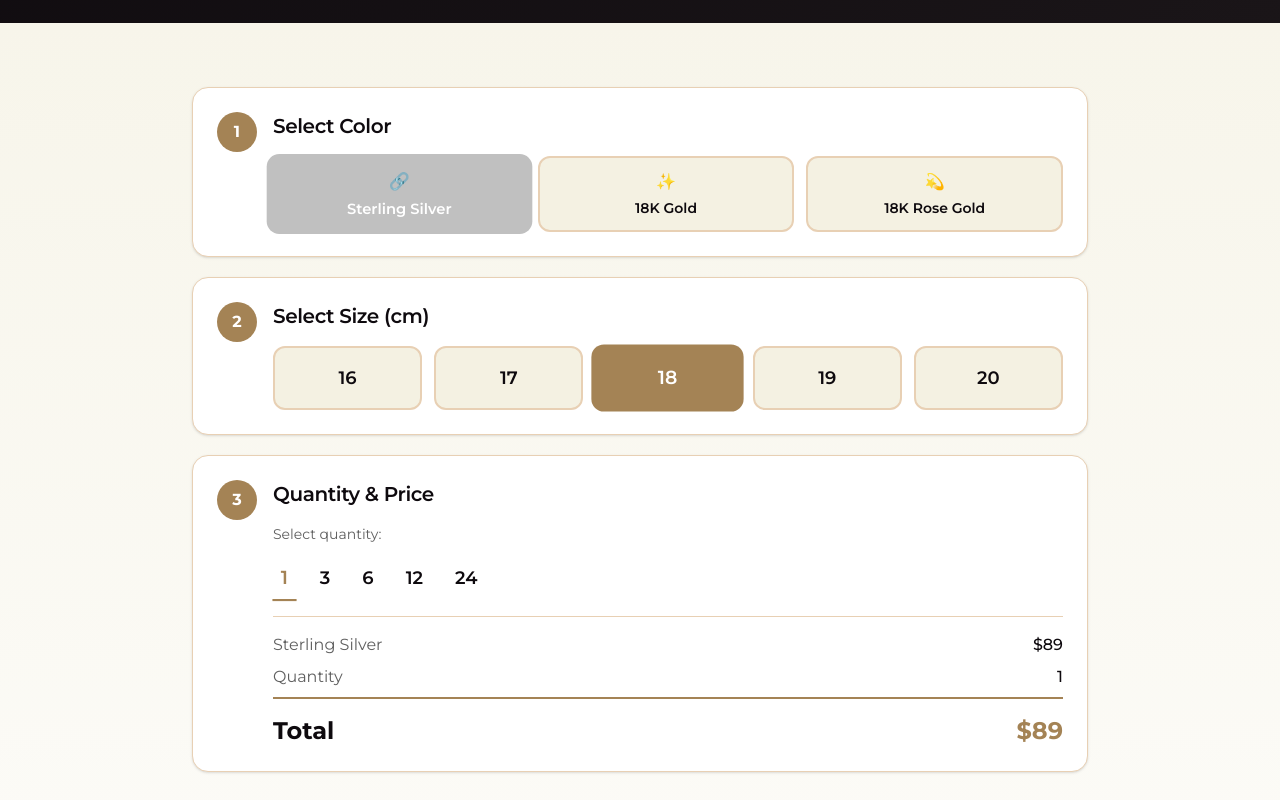
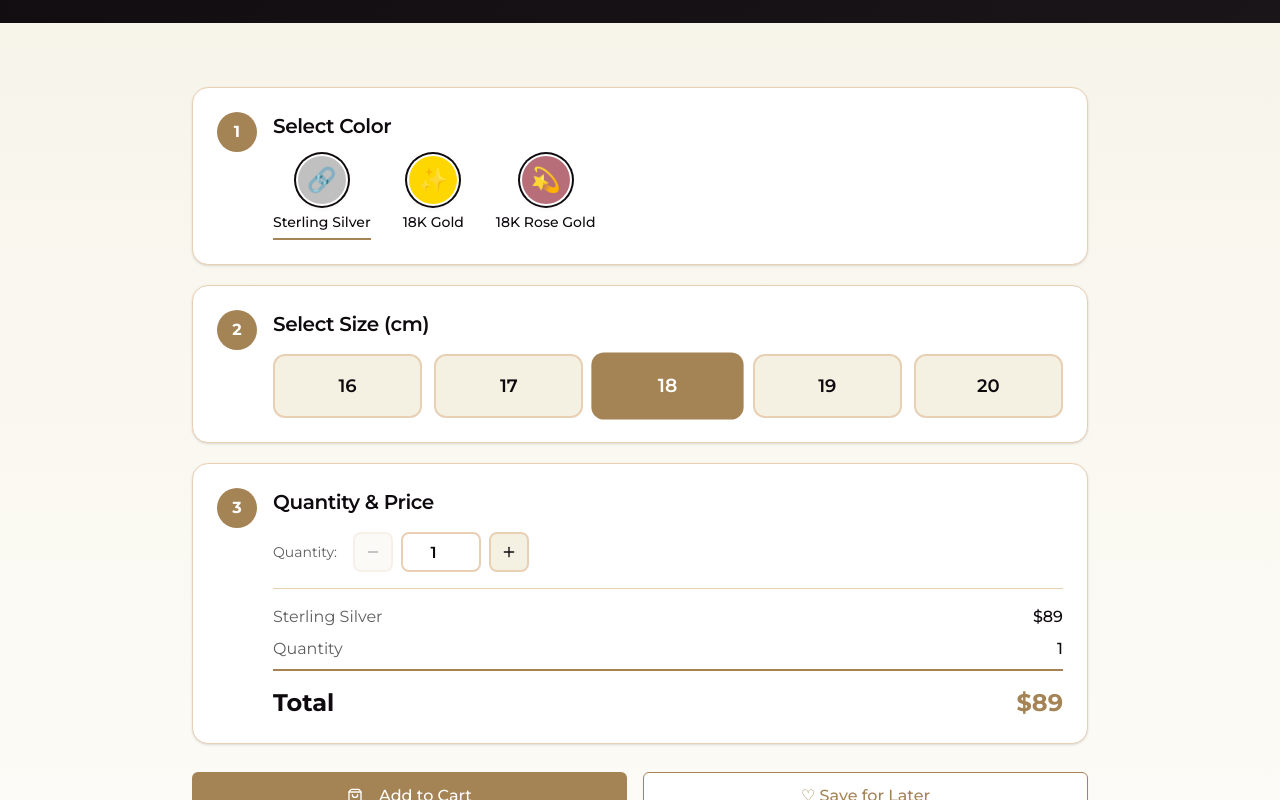
Before and after one commit to Qusaialali13/eshop2, a Next.js app: page /bracelets/classic-silver in a window 1280 px wide. Shown: the part 507-1307 px from the top of the page. Built offline with nearby package versions, Linux system fonts and the light colour scheme.

Commit message:
74f4fa2b-72e7-4ce4-a5bf-6f691ac4300a

```diff
--- a/src/app/bracelets/[id]/page.tsx
+++ b/src/app/bracelets/[id]/page.tsx
@@ -7,12 +7,10 @@ import Navbar from '@/components/Navbar';
 import MobileNavbar from '@/components/MobileNavbar';
 import Footer from '@/components/Footer';
 import { Button } from '@/components/ui/button';
-import { ShoppingBag, Check, ArrowLeft, Heart } from 'lucide-react';
+import { ShoppingBag, Check, ArrowLeft, Heart, Minus, Plus } from 'lucide-react';
 import { useCart } from '@/contexts/CartContext';
 import { useFavorites } from '@/contexts/FavoritesContext';
 import FavoriteButton from '@/components/FavoriteButton';
-import QuantitySelector from '@/components/QuantitySelector';
-import PriceCalculator from '@/components/PriceCalculator';
 
 type BraceletColor = 'silver' | 'gold' | 'rose-gold';
 
@@ -225,24 +223,40 @@ export default function BraceletCustomizer() {
                 </div>
                 <div className="flex-1">
                   <h3 className="font-serif text-xl font-semibold mb-4" style={{ color: '#0e0a0e' }}>Select Color</h3>
-                  <div className="flex gap-3">
+                  <div className="flex flex-wrap gap-8">
                     {colors.map((color) => (
                       <motion.button
                         key={color.value}
                         onClick={() => setSelectedColor(color.value)}
                         whileHover={{ scale: 1.05 }}
                         whileTap={{ scale: 0.95 }}
-                        className={`flex-1 py-3 rounded-xl font-semibold transition-all duration-300 ${
-                          selectedColor === color.value ? 'scale-105' : ''
-                        }`}
-                        style={{
-                          backgroundColor: selectedColor === color.value ? color.colorCode : '#f4f1e2',
-                          color: selectedColor === color.value ? '#FFFFFF' : '#0e0a0e',
-                          border: selectedColor === color.value ? 'none' : '2px solid #e8d0b4',
-                        }}
+                        className="relative flex flex-col items-center gap-2 pb-2 group"
                       >
-                        {color.icon}
-                        <div className="text-sm mt-1">{color.name}</div>
+                        {/* Color Circle */}
+                        <motion.div
+                          className="w-12 h-12 rounded-full shadow-md ring-2 ring-offset-2 transition-transform group-hover:scale-110"
+                          style={{
+                            backgroundColor: color.colorCode,
+                            ringColor: selectedColor === color.value ? '#a48355' : 'transparent',
+                          }}
+                          animate={{
+                            ringWidth: selectedColor === color.value ? '2px' : '0px',
+                          }}
+                        >
+                          <span className="flex items-center justify-center h-full text-2xl">
+                            {color.icon}
+                          </span>
+                        </motion.div>
+                        <span className="text-sm font-medium" style={{ color: '#0e0a0e' }}>{color.name}</span>
+                        {selectedColor === color.value && (
+                          <motion.div
+                            layoutId="color-underline"
+                            className="absolute bottom-0 left-0 right-0 h-0.5"
+                            style={{ backgroundColor: '#a48355' }}
+                            initial={false}
+                            transition={{ type: 'spring', stiffness: 500, damping: 30 }}
+                          />
+                        )}
                       </motion.button>
                     ))}
                   </div>
@@ -288,9 +302,47 @@ export default function BraceletCustomizer() {
                 </div>
                 <div className="flex-1 space-y-4">
                   <h3 className="font-serif text-xl font-semibold" style={{ color: '#0e0a0e' }}>Quantity & Price</h3>
-                  <div>
-                    <p className="text-sm mb-3" style={{ color: '#5f5f5f' }}>Select quantity:</p>
-                    <QuantitySelector value={quantity} onChange={setQuantity} />
+                  <div className="flex items-center gap-4">
+                    <label className="text-sm" style={{ color: '#5f5f5f' }}>Quantity:</label>
+                    <div className="flex items-center gap-2">
+                      <button
+                        type="button"
+                        onClick={() => setQuantity(Math.max(1, quantity - 1))}
+                        disabled={quantity <= 1}
+                        className="w-10 h-10 rounded-lg flex items-center justify-center transition-all disabled:opacity-30 disabled:cursor-not-allowed hover:scale-105"
+                        style={{ backgroundColor: '#f4f1e2', border: '2px solid #e8d0b4' }}
+                      >
+                        <Minus className="w-4 h-4" style={{ color: '#0e0a0e' }} />
+                      </button>
+                      <input
+                        type="number"
+                        min="1"
+                        max="99"
+                        value={quantity}
+                        onChange={(e) => {
+                          const value = parseInt(e.target.value) || 1;
+                          if (value >= 1 && value <= 99) {
+                            setQuantity(value);
+                          }
+                        }}
+                        className="w-20 h-10 text-center font-semibold rounded-lg border-2 focus:outline-none focus:ring-2 transition-all"
+                        style={{
+                          color: '#0e0a0e',
+                          backgroundColor: '#FFFFFF',
+                          borderColor: '#e8d0b4',
+                          ringColor: '#a48355',
+                        }}
+                      />
+                      <button
+                        type="button"
+                        onClick={() => setQuantity(Math.min(99, quantity + 1))}
+                        disabled={quantity >= 99}
+                        className="w-10 h-10 rounded-lg flex items-center justify-center transition-all disabled:opacity-30 disabled:cursor-not-allowed hover:scale-105"
+                        style={{ backgroundColor: '#f4f1e2', border: '2px solid #e8d0b4' }}
+                      >
+                        <Plus className="w-4 h-4" style={{ color: '#0e0a0e' }} />
+                      </button>
+                    </div>
                   </div>
                   <div className="pt-4 border-t" style={{ borderColor: '#e8d0b4' }}>
                     <div className="flex justify-between items-center mb-2">
```
